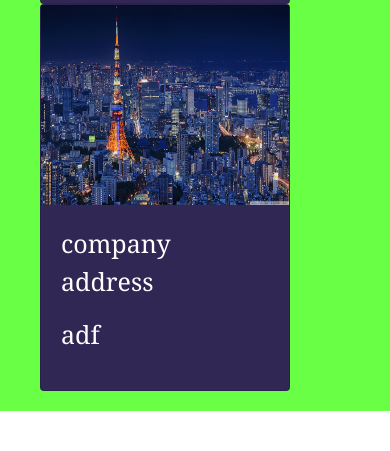
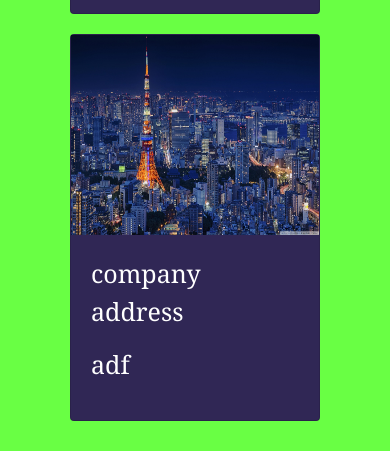
Before and after one commit to bossrs1033/simple2, a plain HTML site: page index.html in a window 390 px wide. Shown: the part 3495-3946 px from the top of the page. Before the commit the page ends 3906 px from the top, so only its background shows below. Drawn offline with nearby package versions, Linux system fonts and the light colour scheme; files whose address does not match are found by name.

Commit message:
Update style.css

```diff
--- a/style.css
+++ b/style.css
@@ -147,6 +147,7 @@ width: 90%;
     .header{
         position: relative;
     }
+
     .text{
 
 
@@ -317,7 +318,7 @@ display: block;
         width: 250px;
 
 
-        margin :40px,auto;
+        margin :10px auto;
         height: auto;
 color: white;
 
```
